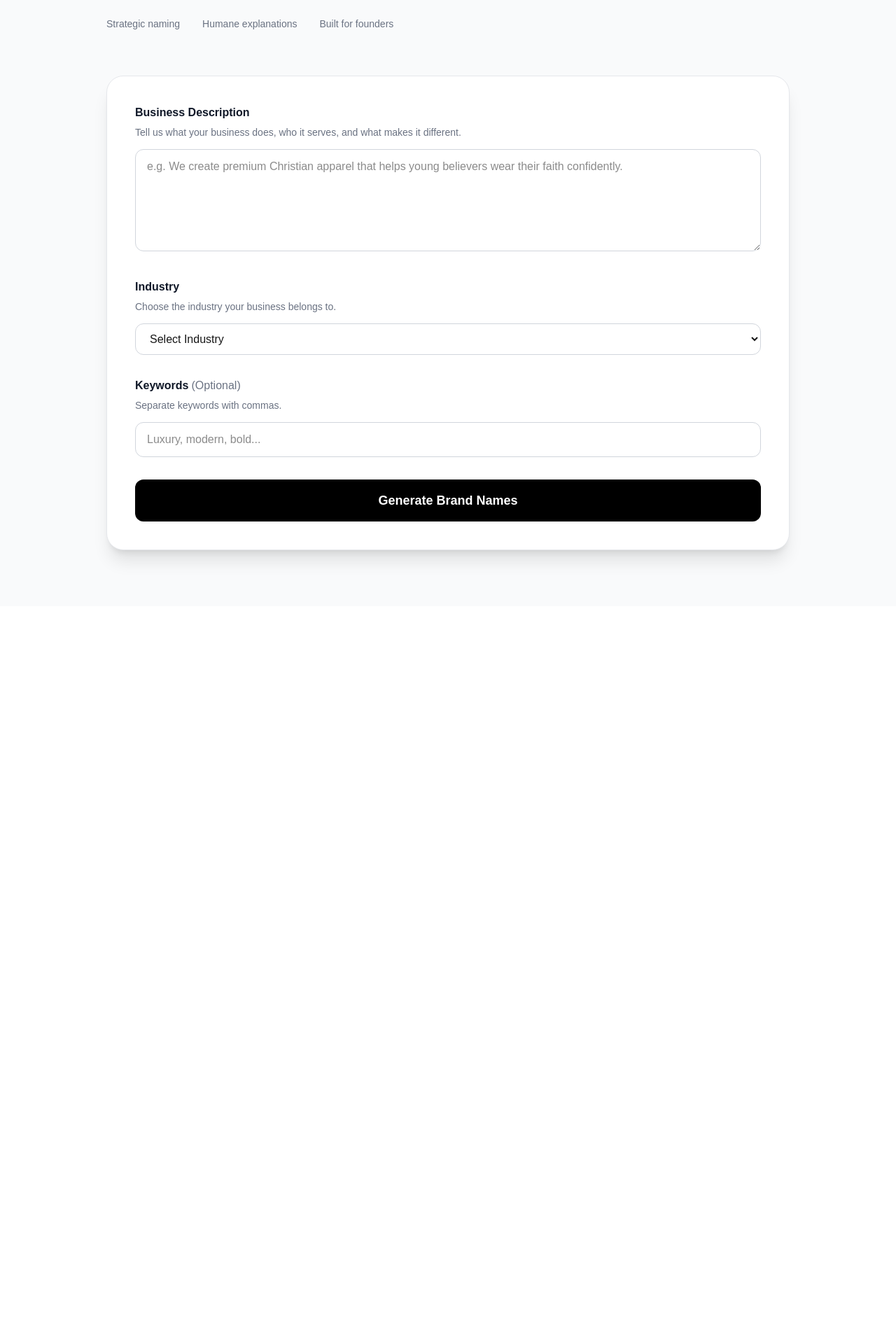
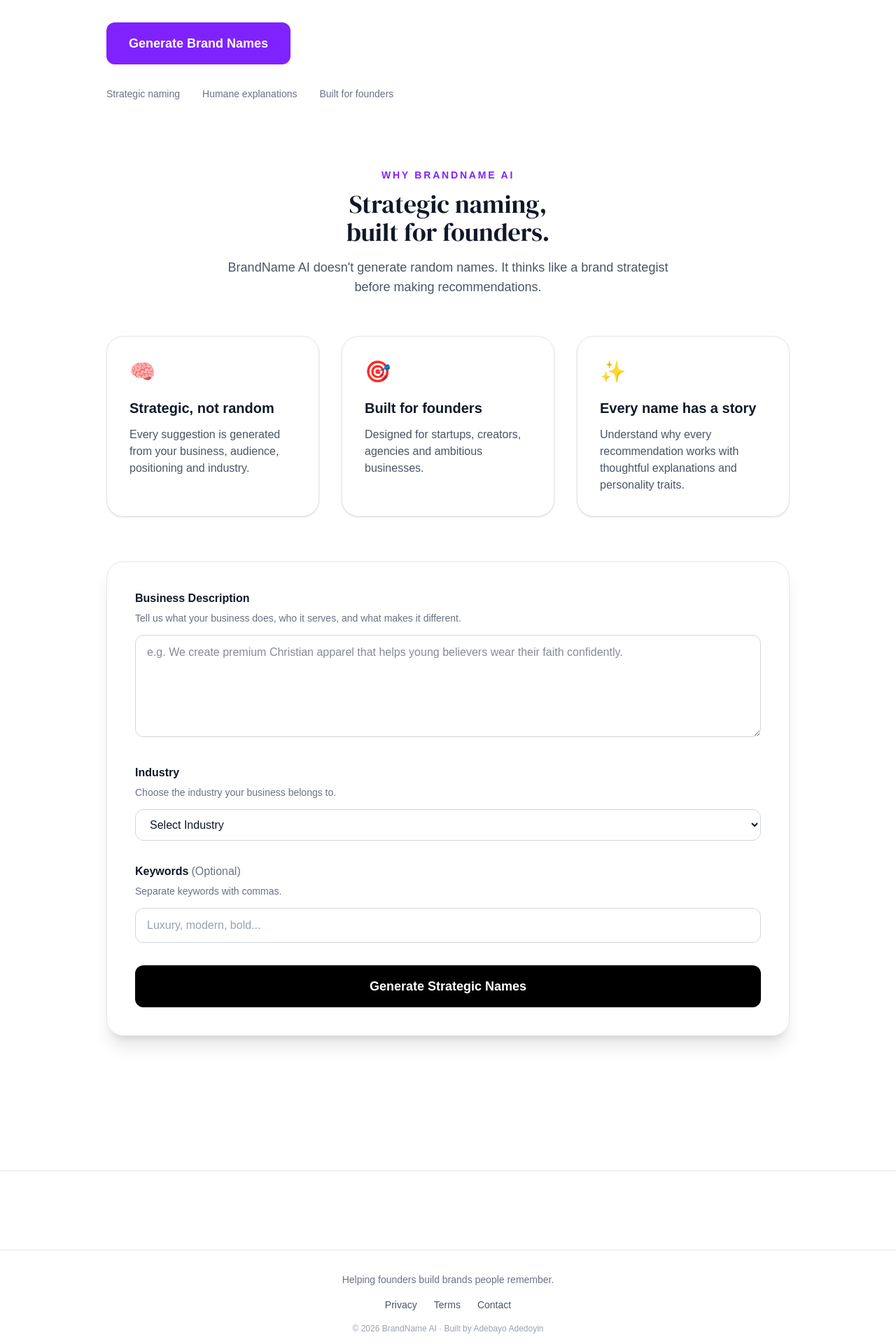
Before and after one commit to theadebayoadedoyin/brandname-ai, a Next.js app: page / in a window 1280 px wide. Shown: the part 400-2320 px from the top of the page at 70% size. Before the commit the page ends 1266 px from the top, so only its background shows below. Built offline with nearby package versions, Linux system fonts and the light colour scheme.

Commit message:
Add dark mode, landing page improvements and metadata

```diff
--- a/app/components/ResultCard.tsx
+++ b/app/components/ResultCard.tsx
@@ -38,11 +38,11 @@
             {result.reason}
           </p>
 
-          <div className="mt-5 flex flex-wrap gap-2">
+          <div className="mt-5 flex flex-wrap gap-3">
             {result.personality.map((trait) => (
               <span
                 key={trait}
-                className="rounded-full bg-gray-100 px-3 py-1 text-sm text-gray-700"
+               className="inline-flex items-center rounded-full bg-violet-100 px-4 py-2 text-sm font-medium text-violet-700 dark:bg-violet-700 dark:text-white"
               >
                 {trait}
               </span>
@@ -61,9 +61,13 @@
       setCopied(false);
     }, 2000);
   }}
-  className="rounded-xl border border-gray-300 px-6 py-3 font-medium transition hover:bg-gray-100"
+  className={`rounded-xl px-6 py-3 font-medium text-white transition duration-200 active:scale-95 ${
+    copied
+      ? "bg-green-600 hover:bg-green-700"
+      : "bg-violet-600 hover:bg-violet-700 dark:bg-violet-500 dark:hover:bg-violet-400"
+  }`}
 >
-  {copied ? "✓ Copied!" : "Copy Name"}
+{copied ? "✓ Copied" : "Copy Name"}
 </button>
 
       </div>
--- a/app/globals.css
+++ b/app/globals.css
@@ -1,4 +1,8 @@
 @import "tailwindcss";
+
+html {
+  scroll-behavior: smooth;
+}
 
 :root {
   --background: #ffffff;
@@ -12,28 +16,32 @@
   --font-mono: var(--font-geist-mono);
 }
 
-
-
 body {
   background: var(--background);
   color: var(--foreground);
   font-family: Arial, Helvetica, sans-serif;
+
+  transition:
+    background-color .25s ease,
+    color .25s ease;
 }
+
 .font-display{
   font-family: var(--font-dm-serif);
 }
+
 @keyframes slideUp {
-  from {
-    opacity: 0;
-    transform: translateY(40px);
+  from{
+    opacity:0;
+    transform:translateY(40px);
   }
 
-  to {
-    opacity: 1;
-    transform: translateY(0);
+  to{
+    opacity:1;
+    transform:translateY(0);
   }
 }
 
-.animate-\[slideUp_\.6s_ease-out\] {
-  animation: slideUp 0.6s ease-out;
+.animate-\[slideUp_\.6s_ease-out\]{
+  animation:slideUp .6s ease-out;
 }
--- a/app/layout.tsx
+++ b/app/layout.tsx
@@ -15,8 +15,34 @@
 
 
 export const metadata: Metadata = {
-  title: "Create Next App",
-  description: "Generated by create next app",
+  title: "BrandName AI | Generate Strategic Brand Names",
+  description:
+    "Generate memorable, strategic brand names with thoughtful explanations—not random AI suggestions. Built for founders, startups, and creators.",
+
+  keywords: [
+    "Brand Name Generator",
+    "AI Brand Naming",
+    "Startup Branding",
+    "Business Name Generator",
+    "Brand Strategy",
+    "Founders",
+  ],
+
+  authors: [
+    {
+      name: "Adebayo Adedoyin",
+    },
+  ],
+
+  creator: "Adebayo Adedoyin",
+
+  openGraph: {
+    title: "BrandName AI",
+    description:
+  "Generate memorable, strategic brand names with thoughtful AI explanations. Built for founders, startups and creators.",
+
+    type: "website",
+  },
 };
 
 export default function RootLayout({
--- a/app/page.tsx
+++ b/app/page.tsx
@@ -11,10 +11,10 @@
 
   const loadingMessages = [
     "Understanding your business...",
-    "Identifying your positioning...",
-    "Exploring naming directions...",
-    "Testing memorability...",
-    "Crafting excellent recommendations...",
+    "Identifying your audience...",
+    "Analyzing your positioning...",
+    "Exploring strategic naming directions...",
+    "Crafting memorable brand names...",
   ];
 
   const [currentWord, setCurrentWord] = useState(0);
@@ -53,7 +53,7 @@
   }, [isLoading]);
 
   return (
-    <main className="min-h-screen bg-gray-50">
+    <main className="min-h-screen bg-white dark:bg-zinc-950 transition-colors">
       {isLoading && (
         <div className="fixed inset-0 z-50 flex items-center justify-center bg-black/20 backdrop-blur-md">
           <div className="w-full max-w-sm rounded-3xl bg-white p-7 shadow-2xl">
@@ -90,7 +90,7 @@
           BrandName AI
         </p>
 
-        <h1 className="mt-6 font-display text-5xl leading-tight tracking-tight text-gray-900 md:text-7xl">
+        <h1 className="mt-6 font-display text-5xl leading-tight tracking-tight text-gray-900 dark:text-white md:text-7xl">
           <span className="bg-gradient-to-r from-violet-600 via-indigo-600 to-red-400 bg-clip-text text-transparent">
             {words[currentWord]}
           </span>{" "}
@@ -99,18 +99,89 @@
           people remember.
         </h1>
 
-        <p className="mt-6 max-w-2xl text-lg leading-8 text-gray-600">
+        <p className="mt-6 max-w-2xl text-lg leading-8 text-gray-600 dark:text-gray-300">
           Describe your business and receive strategic brand names with
           thoughtful explanations—not random AI suggestions.
         </p>
-
-        <div className="mt-8 flex flex-wrap gap-8 text-sm text-gray-500">
+        <div className="mt-10">
+  <a
+    href="#generator"
+    className="inline-flex items-center rounded-xl bg-violet-600 px-8 py-4 text-lg font-semibold text-white transition hover:bg-violet-700"
+  >
+    Generate Brand Names
+  </a>
+</div>
+        <div className="mt-8 flex flex-wrap gap-8 text-sm text-gray-500 dark:text-gray-400">
           <span> Strategic naming</span>
           <span> Humane explanations</span>
           <span> Built for founders</span>
         </div>
+        <section className="mt-24">
+  <div className="text-center">
+    <p className="text-sm font-semibold uppercase tracking-[0.2em] text-violet-600">
+      Why BrandName AI
+    </p>
 
-        <div className="mt-16 rounded-3xl border border-gray-200 bg-white p-10 shadow-xl">
+    <h2 className="mt-3 font-display text-4xl text-gray-900 dark:text-white">
+      Strategic naming,
+      <br />
+      built for founders.
+    </h2>
+
+    <p className="mx-auto mt-4 max-w-2xl text-lg text-gray-600 dark:text-gray-300">
+      BrandName AI doesn't generate random names.
+      It thinks like a brand strategist before making recommendations.
+    </p>
+  </div>
+
+  <div className="mt-14 grid gap-8 md:grid-cols-3">
+
+    <div className="rounded-3xl border border-gray-200 bg-white p-8 shadow-sm dark:border-gray-700 dark:bg-slate-900">
+      <div className="text-3xl">🧠</div>
+
+      <h3 className="mt-5 text-xl font-semibold text-gray-900 dark:text-white">
+        Strategic, not random
+      </h3>
+
+      <p className="mt-3 text-gray-600 dark:text-gray-300">
+        Every suggestion is generated from your business,
+        audience, positioning and industry.
+      </p>
+    </div>
+
+    <div className="rounded-3xl border border-gray-200 bg-white p-8 shadow-sm dark:border-gray-700 dark:bg-slate-900">
+      <div className="text-3xl">🎯</div>
+
+      <h3 className="mt-5 text-xl font-semibold text-gray-900 dark:text-white">
+        Built for founders
+      </h3>
+
+      <p className="mt-3 text-gray-600 dark:text-gray-300">
+        Designed for startups, creators,
+        agencies and ambitious businesses.
+      </p>
+    </div>
+
+    <div className="rounded-3xl border border-gray-200 bg-white p-8 shadow-sm dark:border-gray-700 dark:bg-slate-900">
+      <div className="text-3xl">✨</div>
+
+      <h3 className="mt-5 text-xl font-semibold text-gray-900 dark:text-white">
+        Every name has a story
+      </h3>
+
+      <p className="mt-3 text-gray-600 dark:text-gray-300">
+        Understand why every recommendation
+        works with thoughtful explanations and
+        personality traits.
+      </p>
+    </div>
+
+  </div>
+</section>
+        <div
+  id="generator"
+  className="mt-16 rounded-3xl border border-gray-200 bg-white p-10 shadow-xl dark:border-gray-700 dark:bg-slate-900"
+>
 
           <form className="space-y-8">
           <div>
@@ -129,7 +200,7 @@
   rows={5}
   value={description}
   onChange={(e) => setDescription(e.target.value)}
-  className="w-full rounded-xl border border-gray-300 px-4 py-3 focus:border-violet-500 focus:outline-none"
+  className="w-full rounded-xl border border-gray-300 bg-white px-4 py-3 text-gray-900 dark:bg-gray-800 dark:text-white focus:border-violet-500 focus:outline-none"
   placeholder="e.g. We create premium Christian apparel that helps young believers wear their faith confidently."
 />
             </div>
@@ -148,7 +219,7 @@
               <select
   value={industry}
   onChange={(e) => setIndustry(e.target.value)}
-  className="w-full rounded-xl border border-gray-300 px-4 py-3 focus:border-violet-500 focus:outline-none"
+  className="w-full rounded-xl border border-gray-300 bg-white px-4 py-3 text-gray-900 dark:bg-gray-800 dark:text-white focus:border-violet-500 focus:outline-none"
 >
   <option value="">Select Industry</option>
   <option value="Fashion">Fashion</option>
@@ -183,7 +254,7 @@
   value={keywords}
   onChange={(e) => setKeywords(e.target.value)}
   placeholder="Luxury, modern, bold..."
-  className="w-full rounded-xl border border-gray-300 px-4 py-3 focus:border-violet-500 focus:outline-none"
+  className="w-full rounded-xl border border-gray-300 bg-white px-4 py-3 text-gray-900 placeholder:text-gray-400 dark:bg-gray-800 dark:text-white dark:placeholder:text-gray-500 focus:border-violet-500 focus:outline-none"
 />
             </div>
 
@@ -230,7 +301,7 @@
               }}
               className="w-full rounded-xl bg-black py-4 text-lg font-semibold text-white transition duration-300 hover:scale-[1.01] hover:bg-gray-900"
             >
-              Generate Brand Names
+              Generate Strategic Names
             </button>
 
           </form>
@@ -238,13 +309,13 @@
 
         {showResults && (
   <div className="mt-16 space-y-6">
-    <h2 className="font-display text-3xl text-gray-900">
-      Suggested Brand Names
-    </h2>
+    <h2 className="font-display text-4xl text-foreground">
+  Suggested Brand Names
+</h2>
 
-    <p className="text-gray-600">
-      Here are strategic names generated for your business.
-    </p>
+<p className="mt-3 text-gray-600 dark:text-gray-300">
+  Here are strategic names generated for your business.
+</p>
 
     {results.map((result, index) => (
       <ResultCard
@@ -256,7 +327,42 @@
 )}
 
 </div>
+<footer className="mt-28 border-t border-gray-200 bg-white py-16 dark:border-zinc-800 dark:bg-zinc-950 transition-colors">
+<div className="mt-12 flex flex-col items-center gap-4 border-t border-gray-200 pt-8 text-center dark:border-zinc-800">
 
+<p className="text-sm text-gray-500 dark:text-gray-400">
+  Helping founders build brands people remember.
+</p>
+
+<div className="flex gap-6 text-sm">
+  <a
+    href="#"
+    className="text-gray-600 transition hover:text-violet-600 dark:text-gray-400 dark:hover:text-violet-400"
+  >
+    Privacy
+  </a>
+
+  <a
+    href="#"
+    className="text-gray-600 transition hover:text-violet-600 dark:text-gray-400 dark:hover:text-violet-400"
+  >
+    Terms
+  </a>
+
+  <a
+    href="#"
+    className="text-gray-600 transition hover:text-violet-600 dark:text-gray-400 dark:hover:text-violet-400"
+  >
+    Contact
+  </a>
+</div>
+
+<p className="text-xs text-gray-400">
+  © 2026 BrandName AI · Built by Adebayo Adedoyin
+</p>
+
+</div>
+</footer>
 </main>
 );
 }
```
Also changed, not shown: 1 other file (tests, documents, lock files or other folders).
